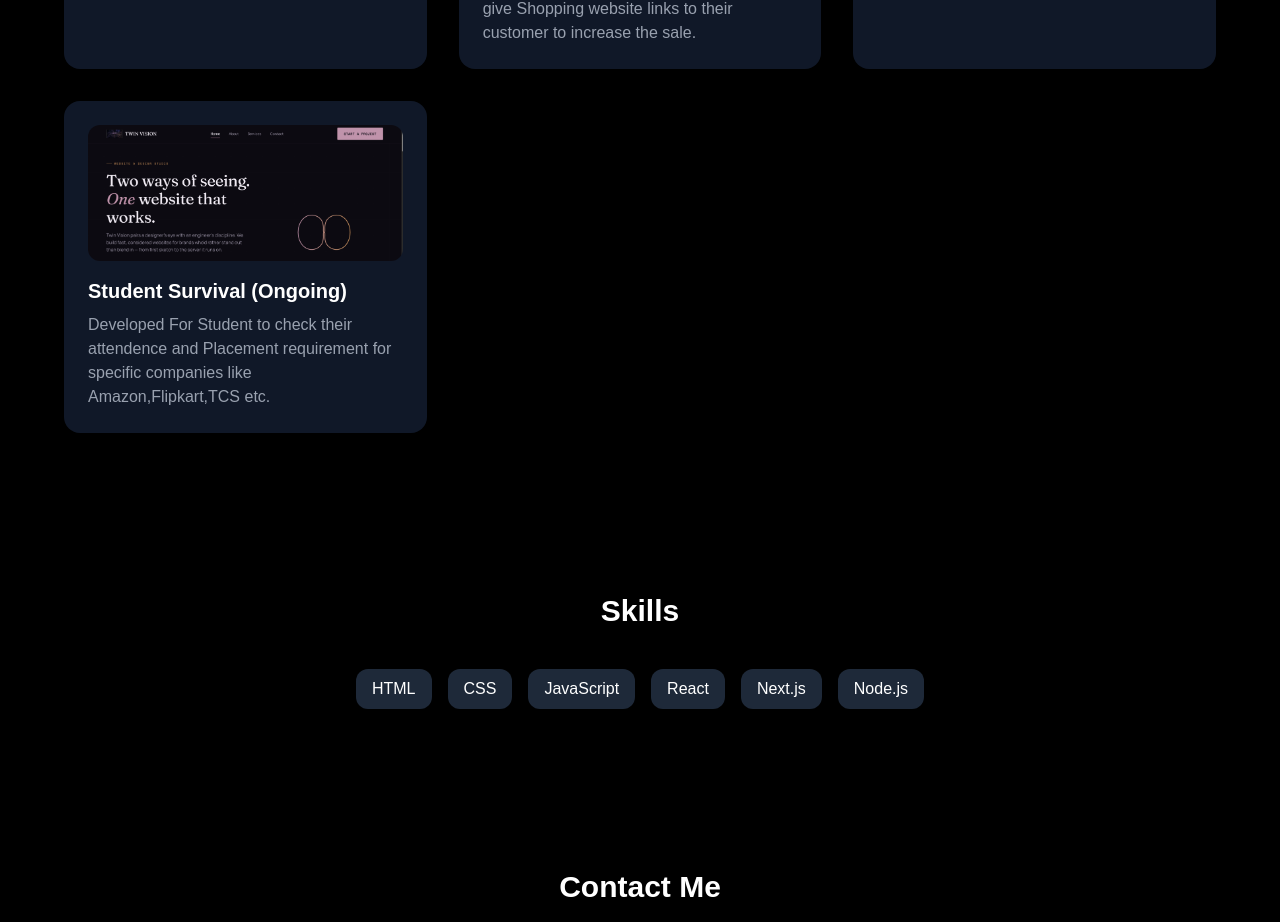
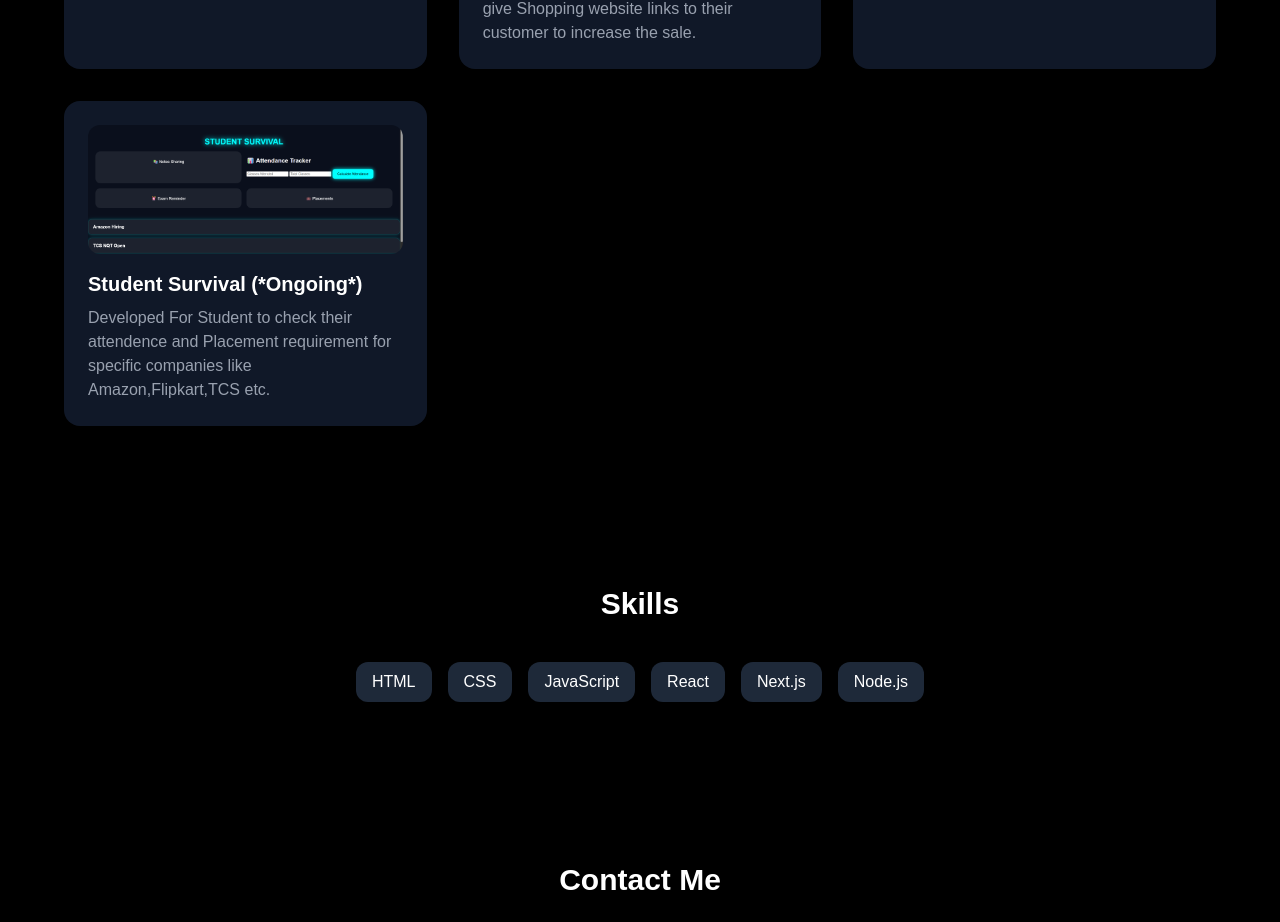
Before and after one commit to ABHISHEKTOMAR256/Abhishek-s-Portfolio, a Next.js app: page / in a window 1280 px wide. Shown: the part 1820-2742 px from the top of the page. Built offline with nearby package versions, Linux system fonts and the light colour scheme.

Commit message:
Updated portfolio-5

```diff
--- a/app/page.tsx
+++ b/app/page.tsx
@@ -141,9 +141,9 @@ I enjoy building real-world solutions such as SUVIDHA, AI-assisted requirement v
 
       {
       id: 7,
-        title: "Student Survival (Ongoing)",
+        title: "Student Survival (*Ongoing*)",
         description: "Developed For Student to check their attendence and Placement requirement for specific companies like Amazon,Flipkart,TCS etc.",
-        image: "/image5.png",
+        image: "/image6.png",
       },
 
     ].map((project) => (
```
